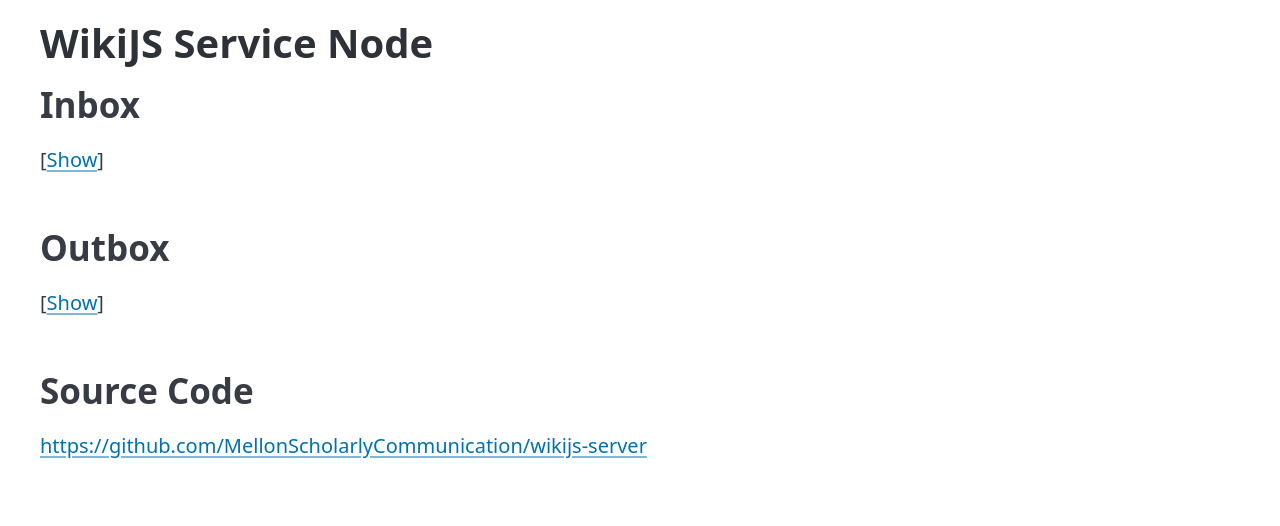
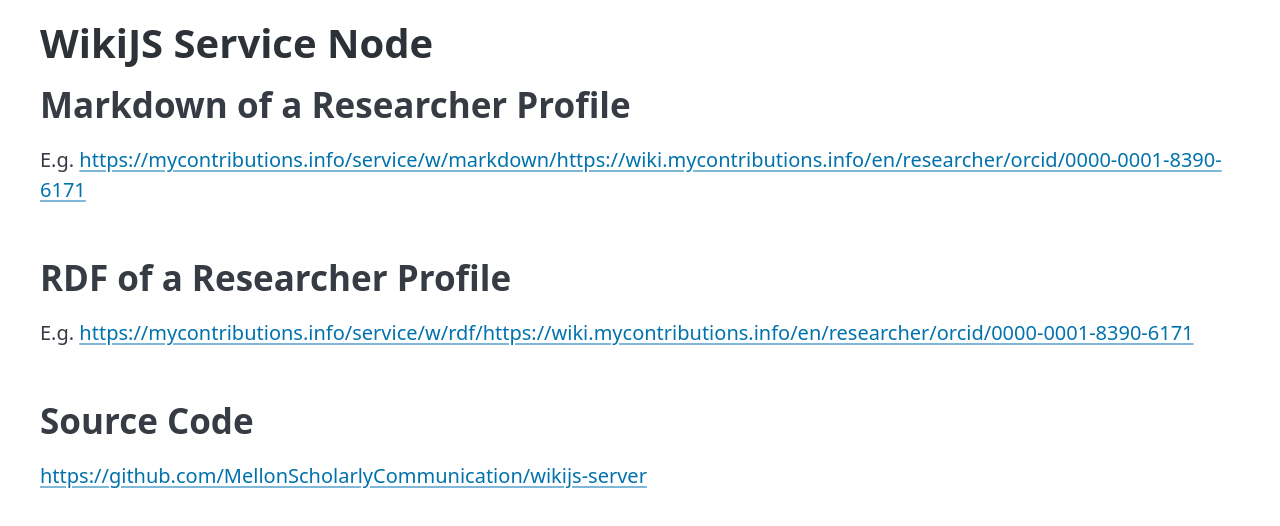
Before and after one commit to MellonScholarlyCommunication/wikijs-server, a website: page public/index.html in a window 1280 px wide. Drawn offline with nearby package versions, Linux system fonts and the light colour scheme.

Commit message:
Disabeling inbox/outbox updating documentation

```diff
--- a/public/index.html
+++ b/public/index.html
@@ -10,13 +10,23 @@
         <main class="container">
             <h1>WikiJS Service Node</h1>
 
-            <h2>Inbox</h2>
+            <h2>Markdown of a Researcher Profile</h2>
 
-            <p>[<a href="inbox/">Show</a>]</p>
+            <p>
+                E.g.
+                <a href="https://mycontributions.info/service/w/markdown/https://wiki.mycontributions.info/en/researcher/orcid/0000-0001-8390-6171">
+                    https://mycontributions.info/service/w/markdown/https://wiki.mycontributions.info/en/researcher/orcid/0000-0001-8390-6171
+                </a>
+            </p>
 
-            <h2>Outbox</h2>
+            <h2>RDF of a Researcher Profile</h2>
 
-            <p>[<a href="outbox/">Show</a>]</p>
+            <p>
+                E.g.
+                <a href="https://mycontributions.info/service/w/rdf/https://wiki.mycontributions.info/en/researcher/orcid/0000-0001-8390-6171">
+                    https://mycontributions.info/service/w/rdf/https://wiki.mycontributions.info/en/researcher/orcid/0000-0001-8390-6171
+                </a>
+            </p>
 
             <h2>Source Code</h2>
 
```
Also changed, not shown: 1 other file.
